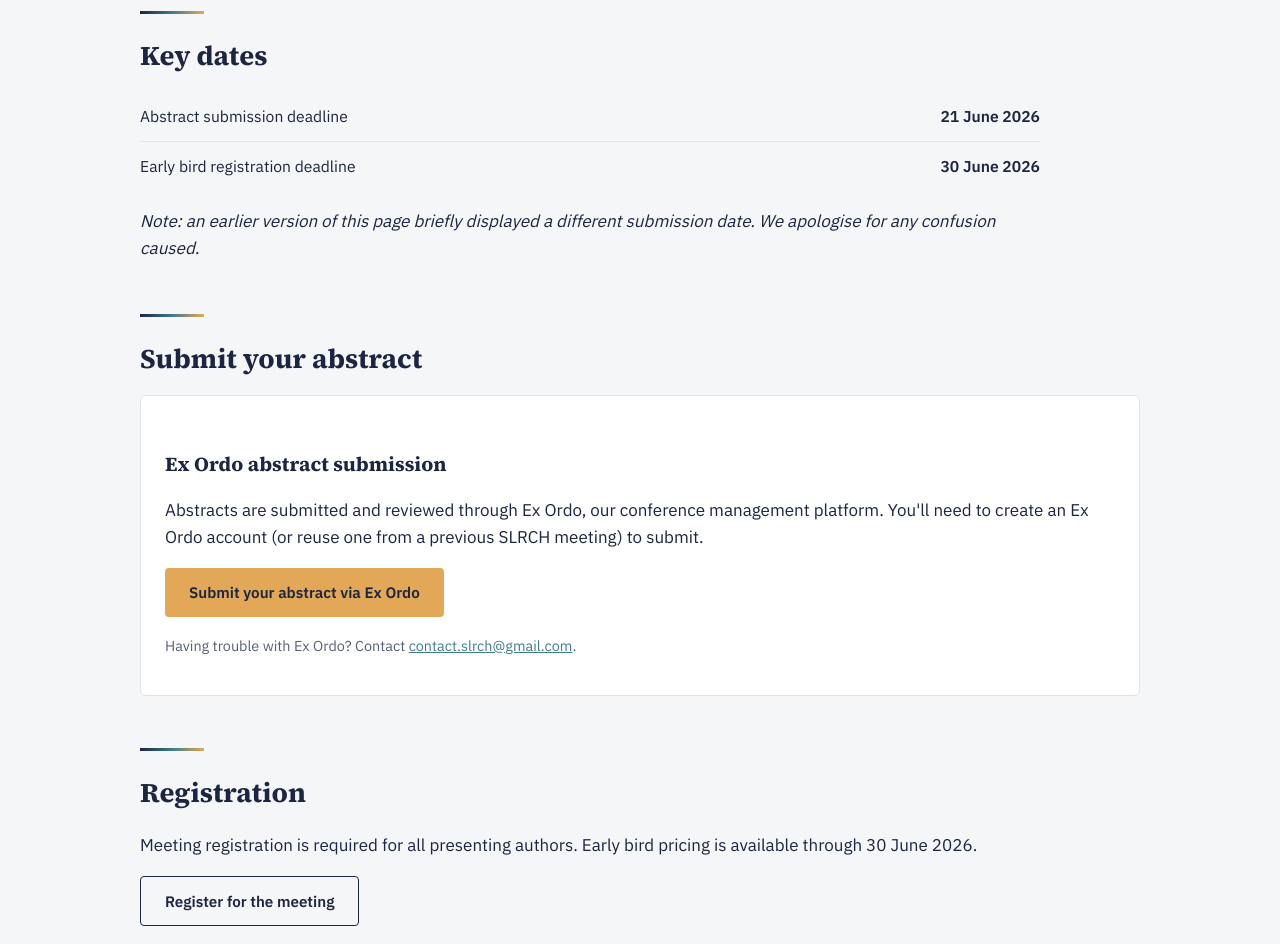
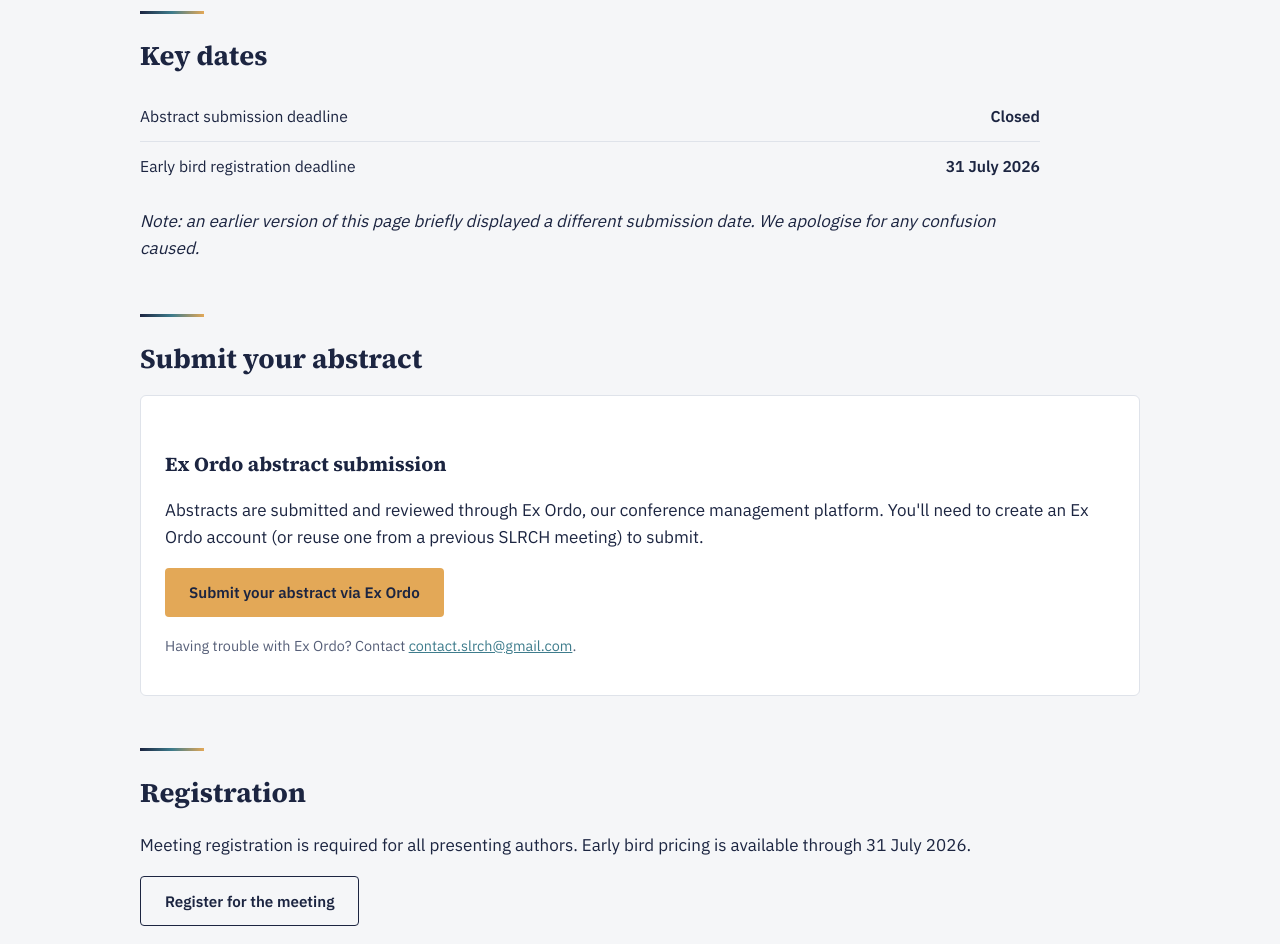
Before and after one commit to SLRCH-Society/SLRCH-website, a Jekyll site: the page built from docs/annual-meeting.md, in a window 1280 px wide. Shown: the part 449-1393 px from the top of the page. Built offline with Jekyll 4.4.1, drawn with Linux system fonts in a browser that asks for light colours.

Commit message:
Update annual meeting dates

```diff
--- a/docs/annual-meeting.md
+++ b/docs/annual-meeting.md
@@ -9,8 +9,8 @@ lede: Registration and abstract submission are open now. Submissions are managed
 ## Key dates
 
 <ul class="dates-list">
-  <li><span>Abstract submission deadline</span><span class="date">21 June 2026</span></li>
-  <li><span>Early bird registration deadline</span><span class="date">30 June 2026</span></li>
+  <li><span>Abstract submission deadline</span><span class="date">Closed</span></li>
+  <li><span>Early bird registration deadline</span><span class="date">31 July 2026</span></li>
 </ul>
 
 *Note: an earlier version of this page briefly displayed a different submission date. We apologise for any confusion caused.*
@@ -26,7 +26,7 @@ lede: Registration and abstract submission are open now. Submissions are managed
 
 ## Registration
 
-Meeting registration is required for all presenting authors. Early bird pricing is available through 30 June 2026.
+Meeting registration is required for all presenting authors. Early bird pricing is available through 31 July 2026.
 
 <p><a class="btn btn-secondary" href="https://slrch2026.exordo.com/login">Register for the meeting</a></p>
 
```
